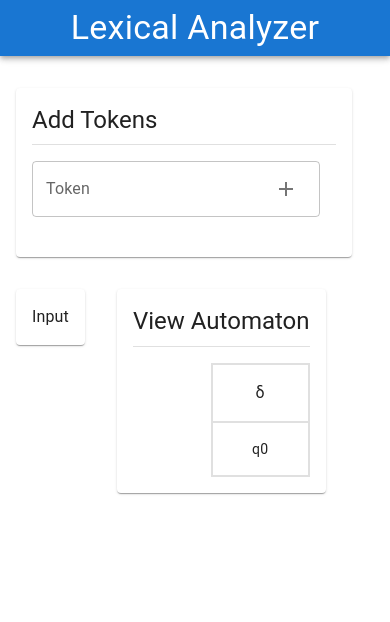
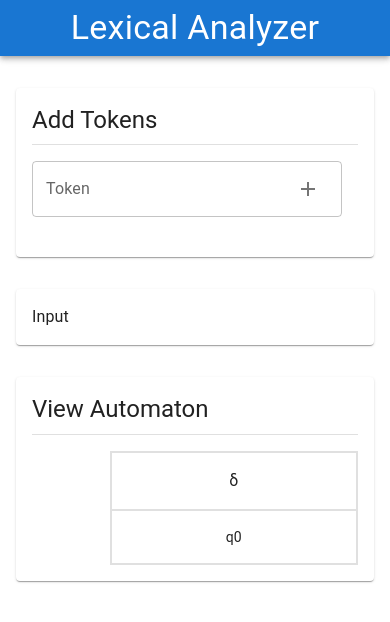
Before and after one commit to falabretti/lexical-analyzer, a React (Create React App) app: page / in a window 390 px wide. Shown: the top 622 px of the page. Built offline with nearby package versions, Linux system fonts and the light colour scheme.

Commit message:
Fix responsive layout

```diff
--- a/src/components/MainGrid.tsx
+++ b/src/components/MainGrid.tsx
@@ -17,7 +17,7 @@ function MainGrid(props: Props) {
     <Box sx={{ width: '100%', marginTop: 4, marginBottom: 4 }}>
       <Grid container spacing={4}>
         {children.map((child, id) => (
-          <Grid item lg={12} key={id}>
+          <Grid item xs={12} key={id}>
             <Card>
               <Box sx={{ p: 2 }}>
                 {child}
--- a/src/components/TokenSection.tsx
+++ b/src/components/TokenSection.tsx
@@ -1,10 +1,11 @@
-import { Typography, Divider, Box, TextField, IconButton, Chip } from "@mui/material";
+import { Typography, Divider, Box, TextField, IconButton, Chip, useTheme } from "@mui/material";
 import AddIcon from "@mui/icons-material/Add";
 import React, { useContext, useState } from "react";
 import { AutomatonContext, AutomatonContextType } from "../context/AutomatonContext";
 
 function TokenSection() {
 
+  const theme = useTheme();
   const [value, setValue] = useState<string>("");
   const { tokens, addToken, removeToken } = useContext(AutomatonContext) as AutomatonContextType;
 
@@ -39,6 +40,12 @@ function TokenSection() {
           value={value}
           onKeyUp={handleKeyPress}
           onChange={(event) => setValue(event.target.value)}
+          sx={{
+            width: 0.35,
+            [theme.breakpoints.down('md')]: {
+              width: 1
+            }
+          }}
           InputProps={{
             endAdornment:
               <IconButton onClick={() => handleAddToken(value)}>
```
